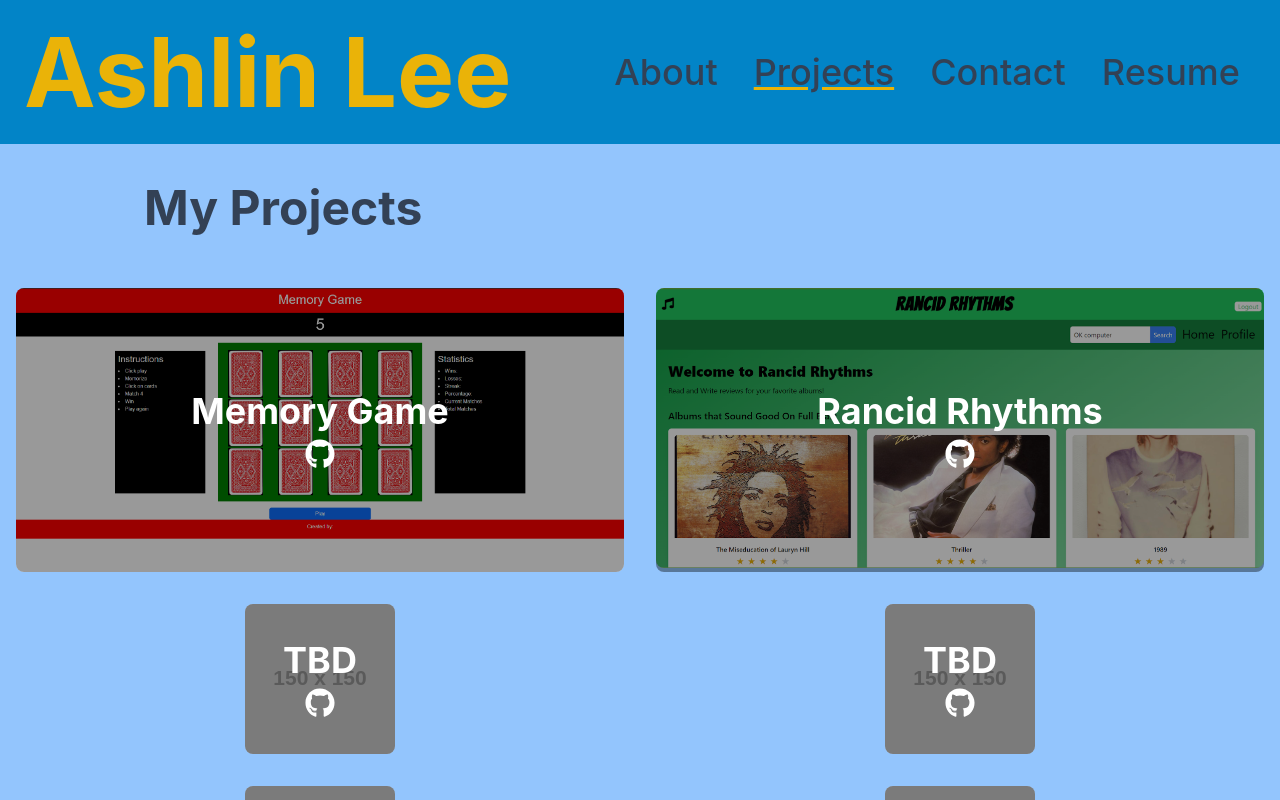
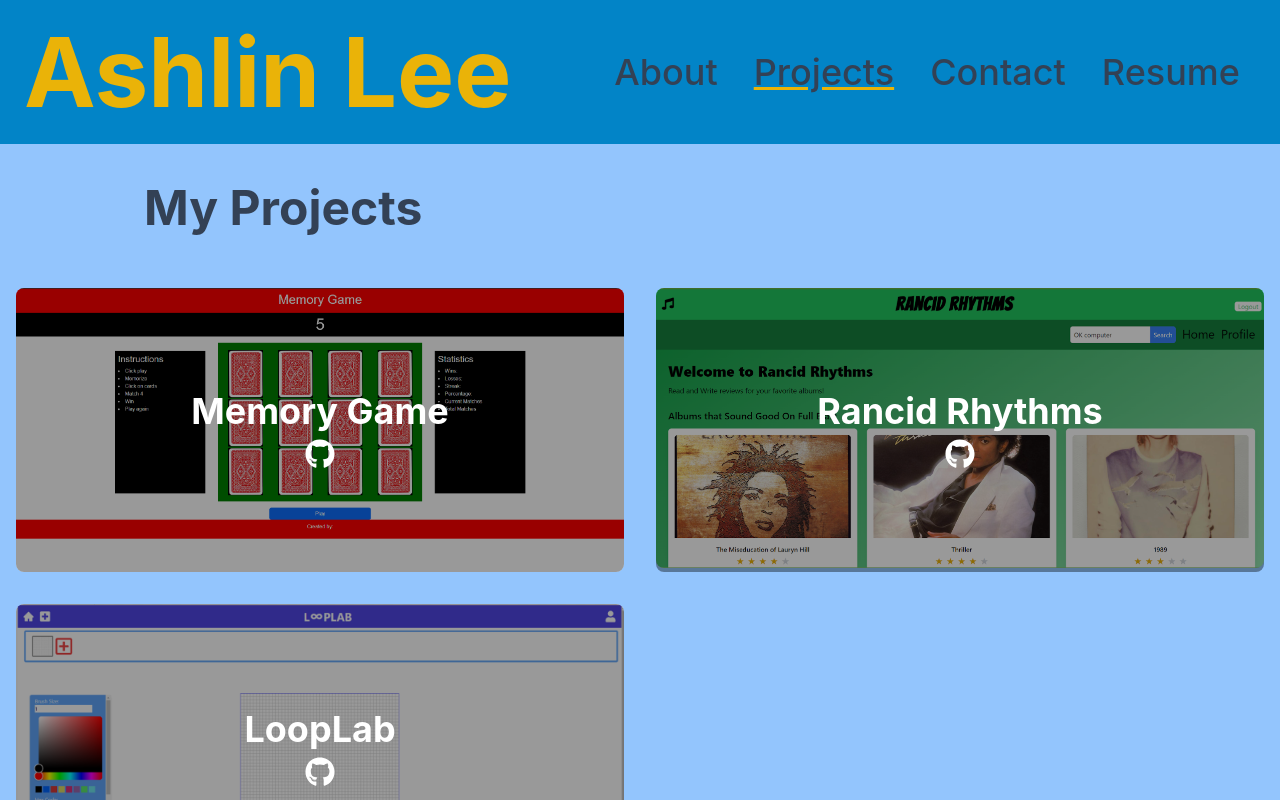
Before and after one commit to ashlinlee98/Portfolio, a React (Vite) app: page /portfolio in a window 1280 px wide. Shown: the top 800 px of the page. Built offline with nearby package versions, Linux system fonts and the light colour scheme.

Commit message:
Updated projects and resume

```diff
--- a/src/components/AboutMe/AboutMe.tsx
+++ b/src/components/AboutMe/AboutMe.tsx
@@ -5,7 +5,7 @@ const About = () => {
 
             <div className="lg:flex justify-between items-center lg:px-12 lg:pb-10">
 
-                <img src="./../../../images/Headshot.jpg" alt="professional headshot" className="w-96 rounded-lg lg:border-solid lg:border-8 lg:border-yellow-500 lg:ml-4" />
+                <img src="./../../../images/headshot.jpg" alt="professional headshot" className="w-96 rounded-lg lg:border-solid lg:border-8 lg:border-yellow-500 lg:ml-4" />
 
                 <div className="bg-indigo-300 text-center text-black text-lg lg:text-2xl px-9 py-5 lg:border-solid lg:border-8 lg:border-yellow-500 rounded-lg lg:ml-20 lg:mr-10 lg:mb-20">
                     <p>
--- a/src/components/Portfolio/Portfolio.tsx
+++ b/src/components/Portfolio/Portfolio.tsx
@@ -16,29 +16,29 @@ const Portfolio = () => {
             githubLink: "https://github.com/AlecTaber/rancid-rhythms?tab=readme-ov-file"
         },
         {
-            title: "TBD",
-            image: "https://via.placeholder.com/150",
-            liveLink: "https://www.google.com",
-            githubLink: "https://www.github.com"
+            title: "LoopLab",
+            image: "/images/looplab.png",
+            liveLink: "https://looplab.onrender.com/",
+            githubLink: "https://github.com/AlecTaber/LoopLab?tab=readme-ov-file"
         },
-        {
-            title: "TBD",
-            image: "https://via.placeholder.com/150",
-            liveLink: "https://www.google.com",
-            githubLink: "https://www.github.com"
-        },
-        {
-            title: "TBD",
-            image: "https://via.placeholder.com/150",
-            liveLink: "https://www.google.com",
-            githubLink: "https://www.github.com"
-        },
-        {
-            title: "TBD",
-            image: "https://via.placeholder.com/150",
-            liveLink: "https://www.google.com",
-            githubLink: "https://www.github.com"
-        }
+        // {
+        //     title: "TBD",
+        //     image: "https://via.placeholder.com/150",
+        //     liveLink: "https://www.google.com",
+        //     githubLink: "https://www.github.com"
+        // },
+        // {
+        //     title: "TBD",
+        //     image: "https://via.placeholder.com/150",
+        //     liveLink: "https://www.google.com",
+        //     githubLink: "https://www.github.com"
+        // },
+        // {
+        //     title: "TBD",
+        //     image: "https://via.placeholder.com/150",
+        //     liveLink: "https://www.google.com",
+        //     githubLink: "https://www.github.com"
+        // }
     ]
     return (
         <section className="portfolio bg-blue-300">
```
Also changed, not shown: public/images/looplab.png (added), 1 other file (tests, documents, lock files or other folders).
